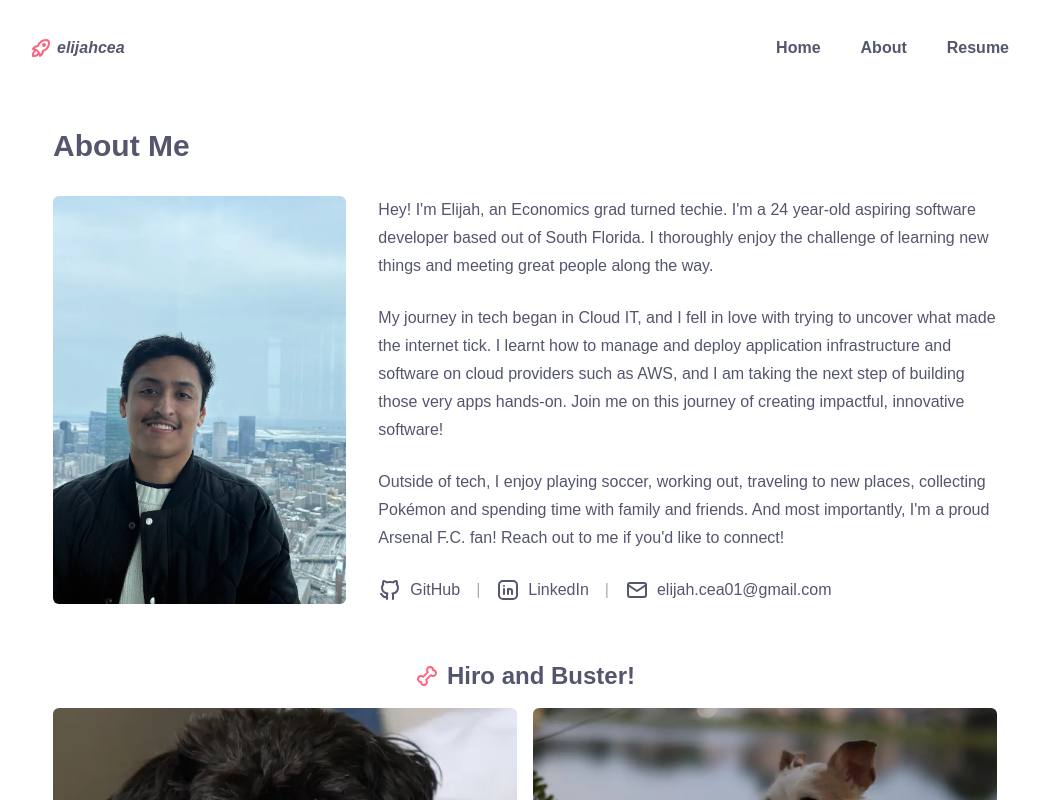
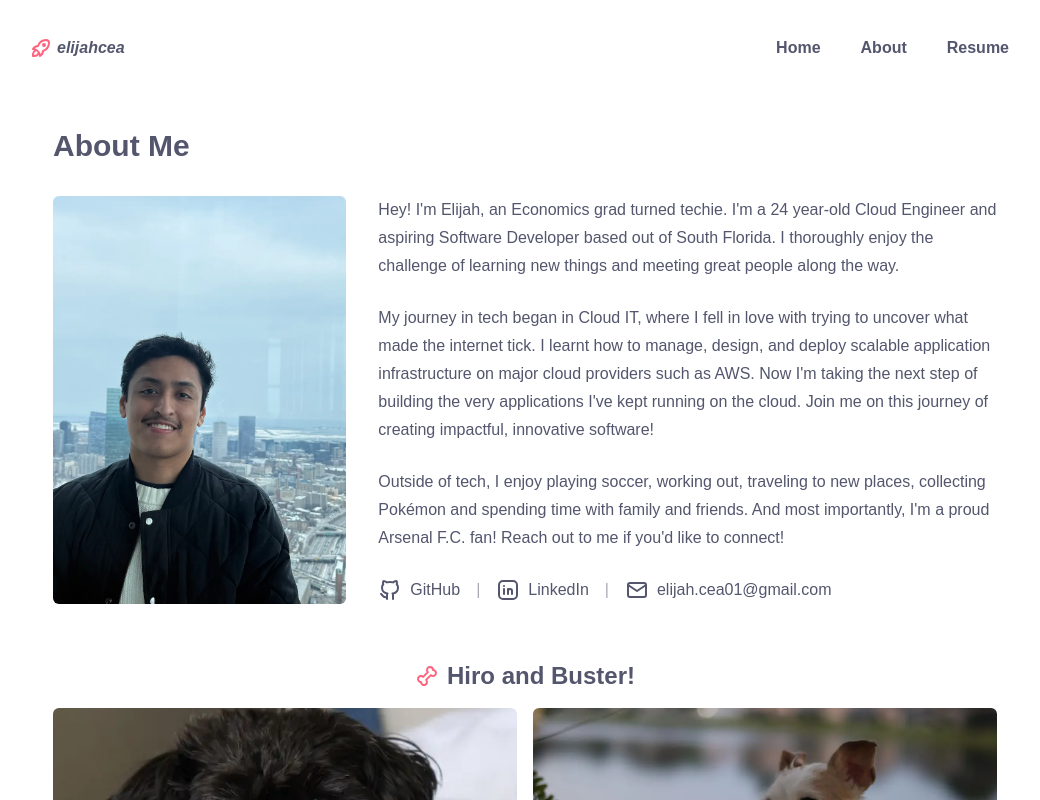
Before and after one commit to elijahcea/portfolio, a Next.js app: page /about in a window 1280 px wide. Shown: the top 800 px of the page, without its empty margins (115-1155 px from the left). Built offline with nearby package versions, Linux system fonts and the light colour scheme.

Commit message:
update about me text

```diff
--- a/app/about/page.tsx
+++ b/app/about/page.tsx
@@ -52,17 +52,18 @@ export default function About() {
           <div className="col-span-2 leading-7 font-medium">
             <p className="pb-6">
               Hey! I&apos;m Elijah, an Economics grad turned techie. I&apos;m a{" "}
-              {age()} year-old aspiring software developer based out of South
-              Florida. I thoroughly enjoy the challenge of learning new things
-              and meeting great people along the way.{" "}
+              {age()} year-old Cloud Engineer and aspiring Software Developer
+              based out of South Florida. I thoroughly enjoy the challenge of
+              learning new things and meeting great people along the way.{" "}
             </p>
             <p className="pb-6">
-              My journey in tech began in Cloud IT, and I fell in love with
+              My journey in tech began in Cloud IT, where I fell in love with
               trying to uncover what made the internet tick. I learnt how to
-              manage and deploy application infrastructure and software on cloud
-              providers such as AWS, and I am taking the next step of building
-              those very apps hands-on. Join me on this journey of creating
-              impactful, innovative software!
+              manage, design, and deploy scalable application infrastructure on
+              major cloud providers such as AWS. Now I&apos;m taking the next
+              step of building the very applications I&apos;ve kept running on
+              the cloud. Join me on this journey of creating impactful,
+              innovative software!
             </p>
 
             <p>
```
